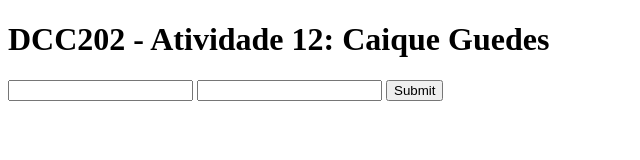
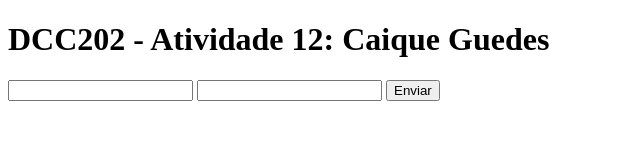
Before and after one commit to ufjf-dcc202/ufjf-dcc202-2023-3-a-atv12-Caiqueguedes, a website: page index.html in a window 1280 px wide. Shown: the full height of the page, 0-640 px from the left. Drawn offline with Linux system fonts and the light colour scheme.

Commit message:
altera ortografia

```diff
--- a/index.html
+++ b/index.html
@@ -13,7 +13,7 @@
         <form name="entrada">
           <input name="fruta" />
           <input name="quantidade" />
-          <input type="submit" />
+          <button type="submit">Enviar</button>
         </form>
       </section>
     </main>
```
